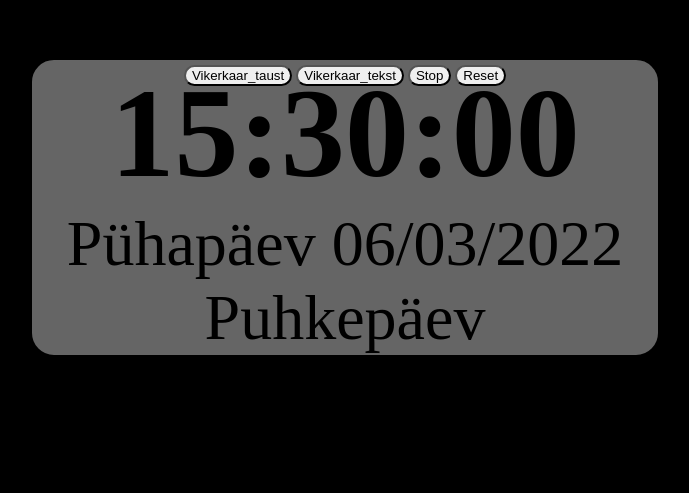
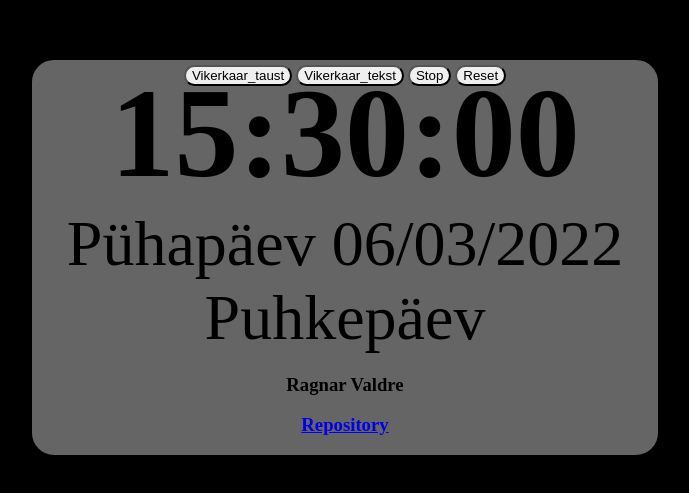
Before and after one commit to eesrakendused-2022/1-kodutoo, a plain HTML site: page Clock.html in a window 1280 px wide. Shown: the part 151-644 px from the top of the page, without its empty margins (295-984 px from the left). Drawn offline with Linux system fonts and the light colour scheme.

Commit message:
Parandus

```diff
--- a/Clock.html
+++ b/Clock.html
@@ -21,6 +21,8 @@
             <div id="clock_time"></div>
             <div id="date"></div>
             <div id="day_status"></div>
+            <h3>Ragnar Valdre</h3>
+            <h3><a href="https://github.com/RValdre/1-kodutoo">Repository</a></h3>
         </div>
     </div>
 </body>
```
